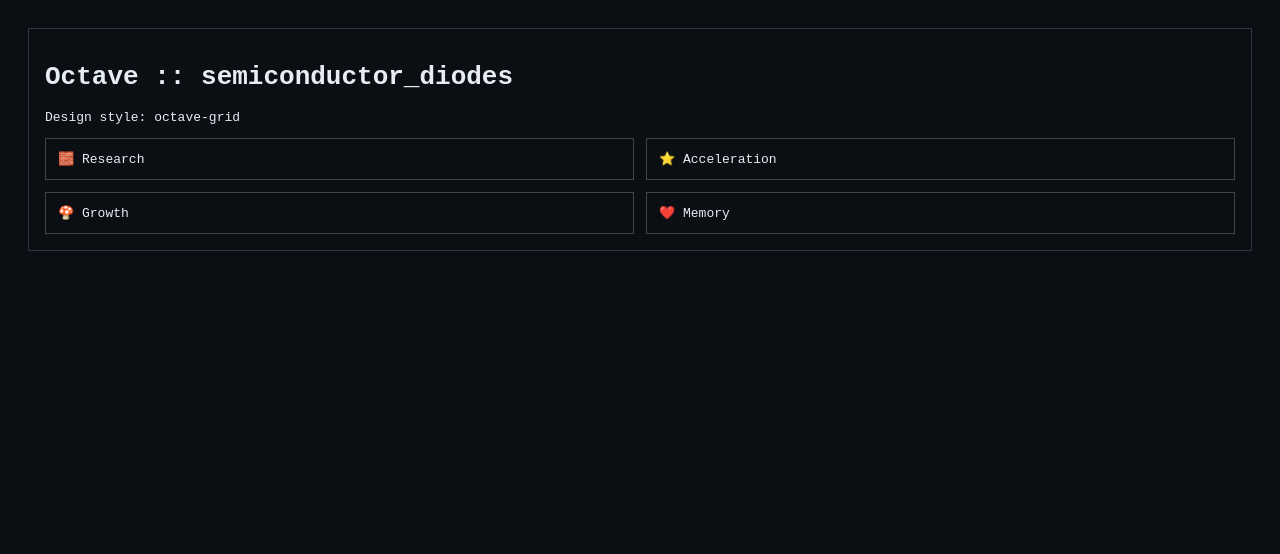
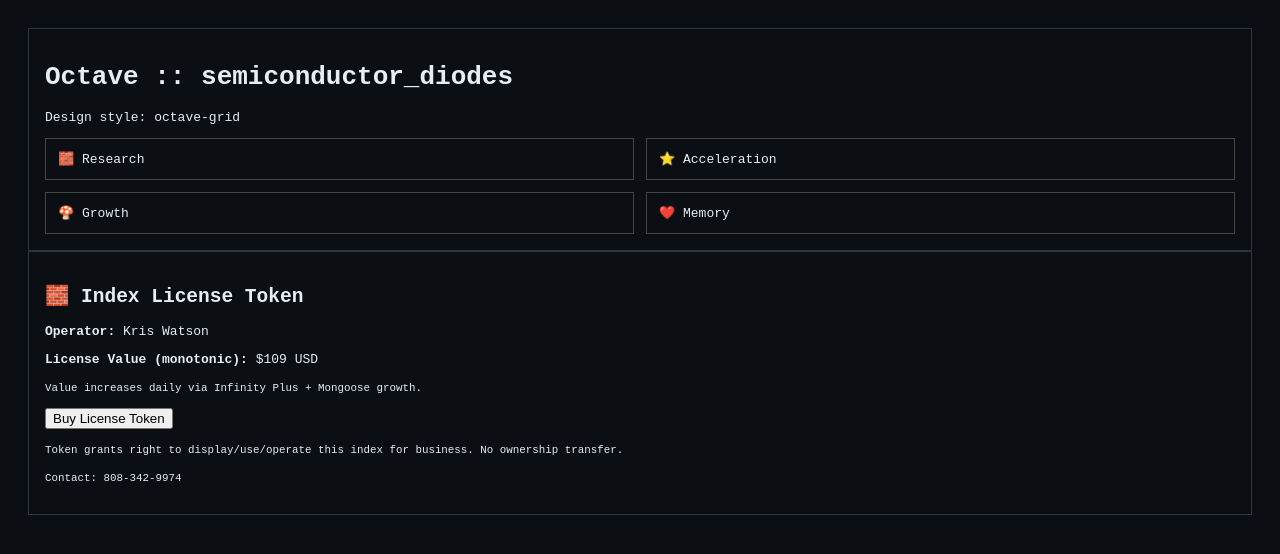
Before and after one commit to pewpi-infinity/semiconductor_diodes, a plain HTML site: page index.html in a window 1280 px wide. Drawn offline with Linux system fonts and the light colour scheme.

Commit message:
🧱 c13b0⁴ sweep + index growth → 109

```diff
--- a/index.html
+++ b/index.html
@@ -23,3 +23,17 @@ body{font-family:monospace;background:#0b0f14;color:#e6edf3;padding:20px}
 </div>
 </body>
 </html>
+
+<!-- INDEX_VALUE_START -->
+<div class="box">
+<h2>🧱 Index License Token</h2>
+<p><strong>Operator:</strong> Kris Watson</p>
+<p><strong>License Value (monotonic):</strong> $109 USD</p>
+<p><small>Value increases daily via Infinity Plus + Mongoose growth.</small></p>
+<form action="https://www.paypal.com/paypalme/marvaseater@gmail.com/109" method="get" target="_blank">
+  <button type="submit">Buy License Token</button>
+</form>
+<p><small>Token grants right to display/use/operate this index for business. No ownership transfer.</small></p>
+<p><small>Contact: 808-342-9974</small></p>
+</div>
+<!-- INDEX_VALUE_END -->
```
Also changed, not shown: index_value.json (added, +10 -0 lines), 2 other files.
